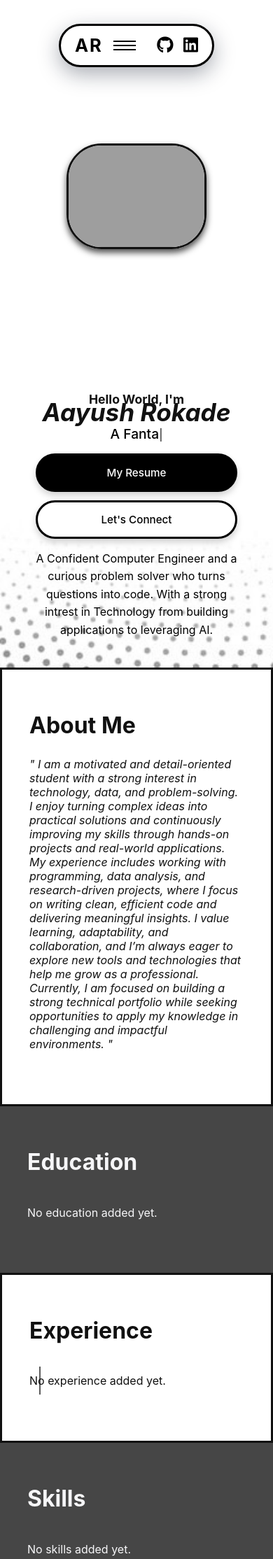
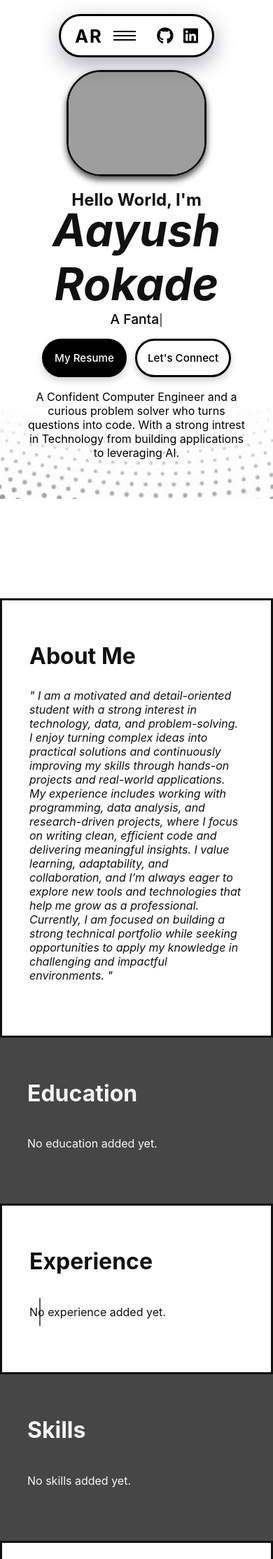
Before and after one commit to Rokade03/Portfolio-Website, a Flask app: page / in a window 390 px wide. Shown: the top 2228 px of the page at 70% size. Run offline with Flask 3, Linux system fonts and the light colour scheme; data that the repository does not hold is empty; some libraries are stand-ins or nearby versions; grey boxes are pictures that could not be loaded.

Commit message:
Responsive Edits

```diff
--- a/static/css/style.css
+++ b/static/css/style.css
@@ -6,6 +6,7 @@
 
 body {
     margin: 0;
+    margin-top: -10vb;
     font-family: -apple-system, "Poppins", system-ui, BlinkMacSystemFont, sans-serif;
     background: #ffffff;
     color: #111;
@@ -166,9 +167,7 @@ body {
 
 .btn {
     display: inline-block;
-    align-items: center;
-    justify-content: center;
-    padding: 12px 18px;
+    padding: 40px;
     border-radius: 999px;
     font-size: 0.95rem;
     font-weight: 500;
@@ -1243,24 +1242,13 @@ textarea {
 
 @media (max-width: 900px) {
     .hero {
-        position: relative;
         flex-direction: column-reverse;
         text-align: center;
         height: auto;
-        padding-top: 80px;
+        padding-top: 60px;
         padding-bottom: 40px;
         margin-top: -20px;
         background-position: 0px 150px;
-        min-height: 100vh;
-    }
-
-    .main-content {
-        margin-top: 0;
-    }
-
-    .profile-frame img {
-        width: min(78vw, 280px);
-        border-radius: 28px;
     }
 
     .profile-img {
@@ -1279,40 +1267,22 @@ textarea {
 
     .hero-text {
         margin-top: 10px;
-        max-width: 520px;
-        padding: 0 12px;
-    }
-
-    .hero-text h1 {
-        font-size: clamp(2.2rem, 9vw, 4rem);
-        line-height: 1.05;
-    }
-
-    .hero-text h2 {
-        font-size: clamp(1.1rem, 4vw, 1.6rem);
     }
 
     .hero-desc{
         color: #000;
-        max-width: 520px;
-        margin: 16px auto 0;
-        line-height: 1.6;
     }
 
     .hero-actions {
-        width: 100%
-    }
-
-    .hero-actions a {
-        width: 100%;
-        max-width: 340px;
+    justify-content: center;
     }
 
     .profile-frame img{
-        border-radius: 50px;
+    border-radius: 50px;
     }
 
     .top-nav {
+        top: 20px;
         margin-top: 4vb;
         padding: 12px 5vw;
         position: sticky;
```
